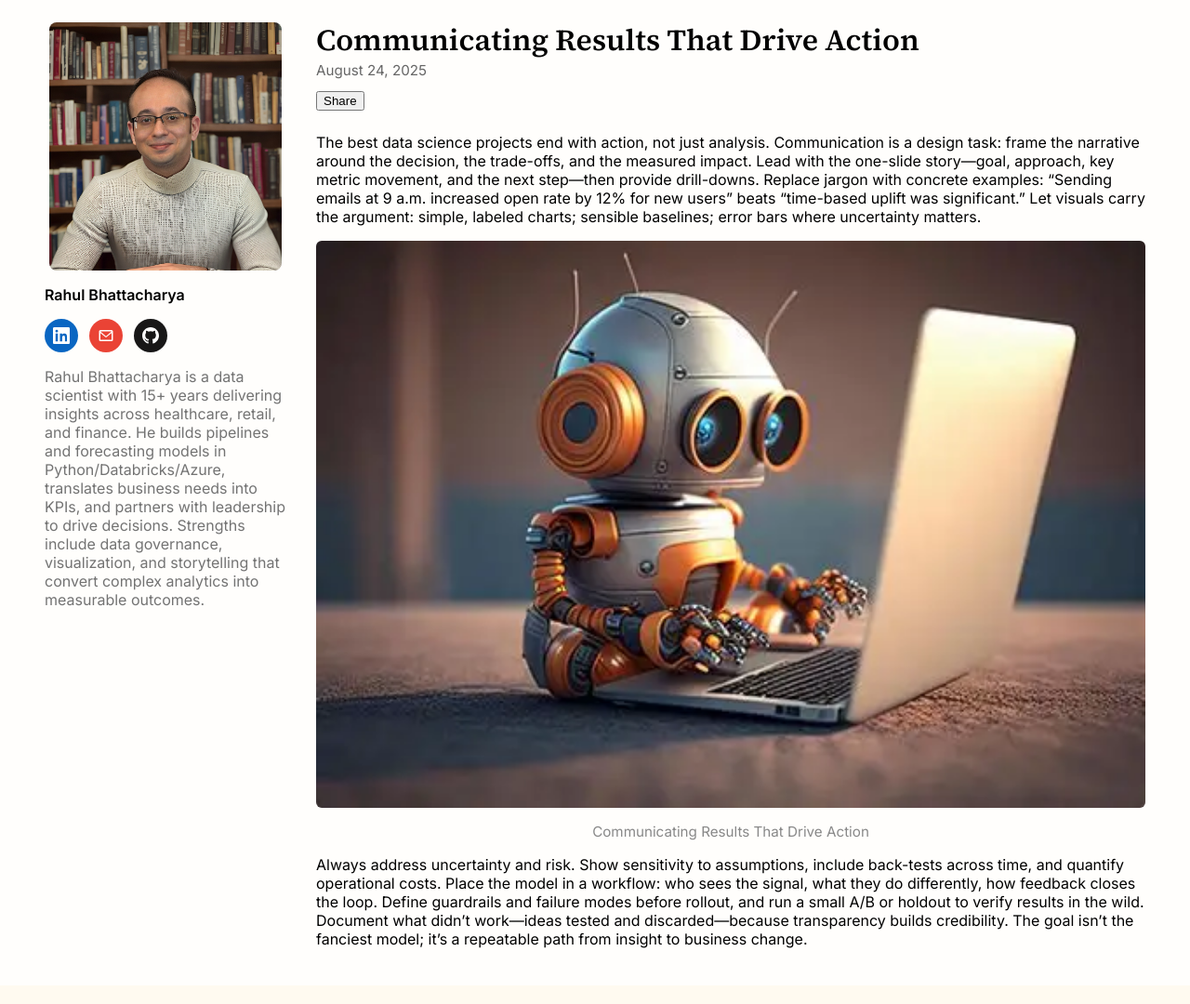
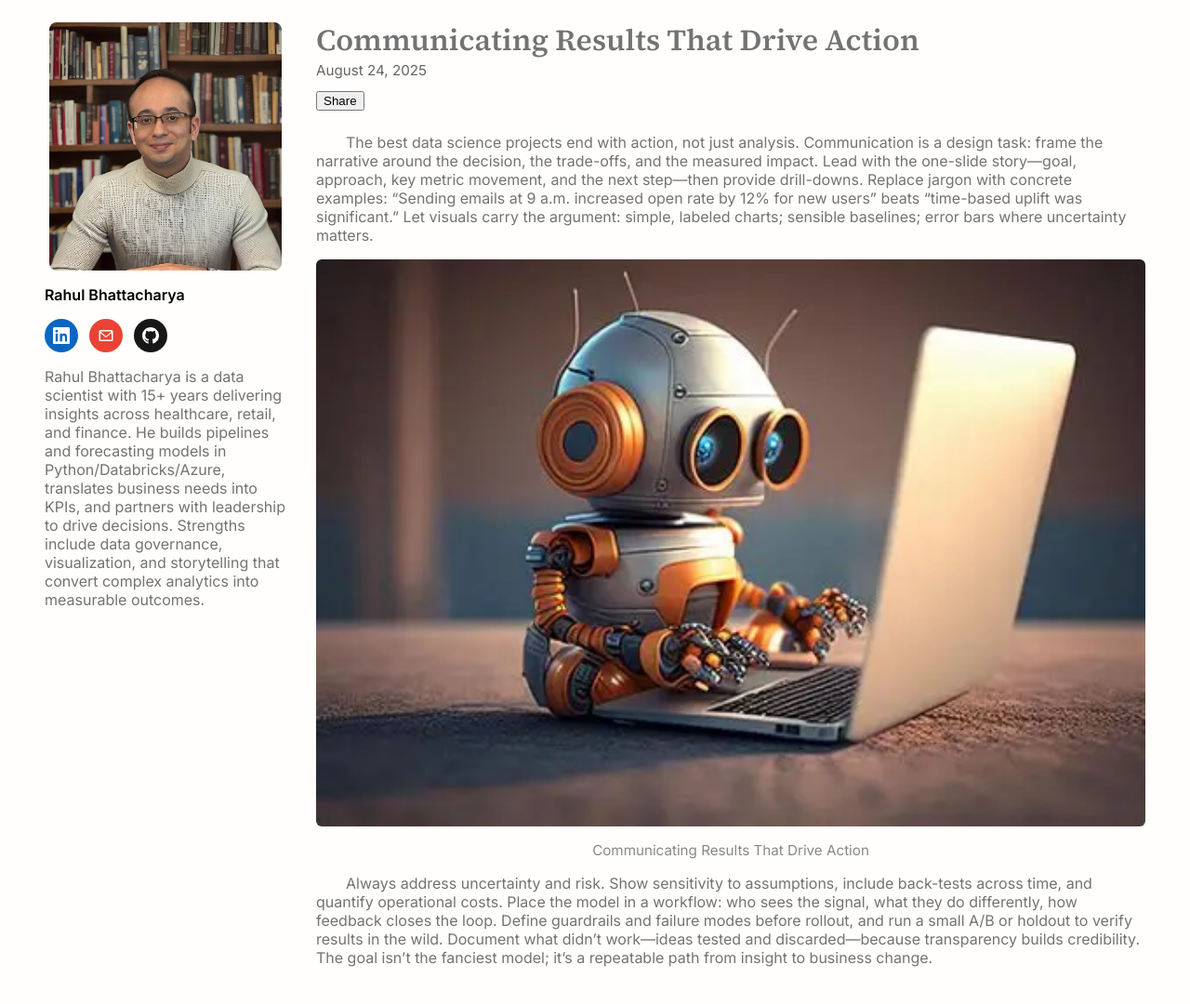
Before and after one commit to RahulBhattacharya1/RahulBhattacharya1.github.io, a Jekyll site: the page built from _posts/2025-08-24-second.md, in a window 1280 px wide. Shown: the whole page at 93% size. Built offline with Jekyll 4.4.1, drawn with Linux system fonts in a browser that asks for light colours.

Commit message:
Update main.scss

```diff
--- a/assets/css/main.scss
+++ b/assets/css/main.scss
@@ -231,3 +231,21 @@ body {
   font-family: "Source Serif 4", Georgia, "Times New Roman", serif;
   font-weight: 600;
 }
+
+/* Posts: body text color + paragraph indent */
+.is-post .main-inner {
+  color: #737373;            /* post body text color */
+}
+
+/* Indent the first line of each content paragraph */
+.is-post .main-inner > p {
+  text-indent: 2em;          /* ~a “tab” */
+  margin-top: 0;             /* avoid extra jump after the header */
+}
+
+/* Don’t indent meta/captions or list items */
+.is-post .post-header p,
+.is-post .post-hero__caption,
+.is-post .main-inner li p {
+  text-indent: 0;
+}
```
